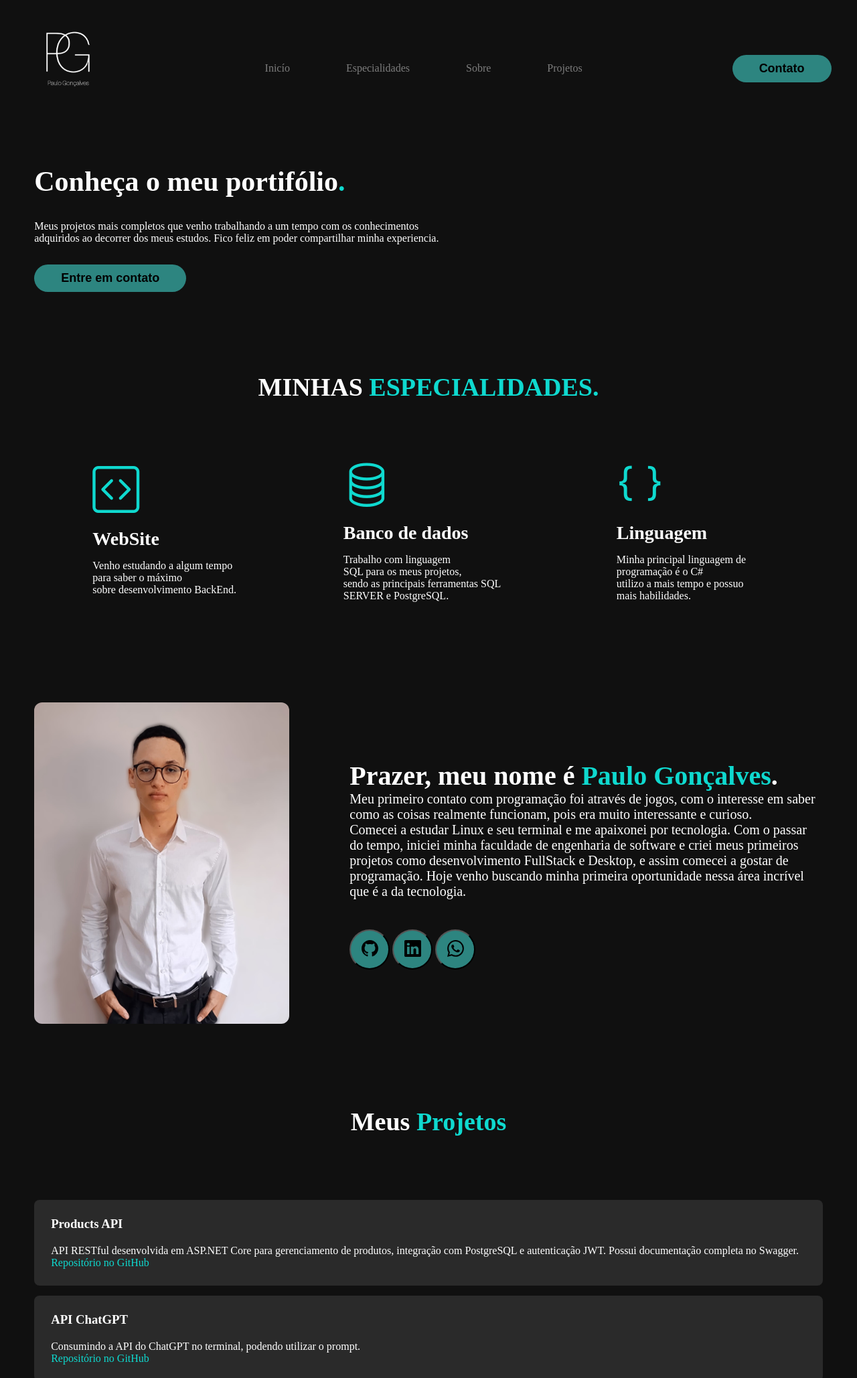
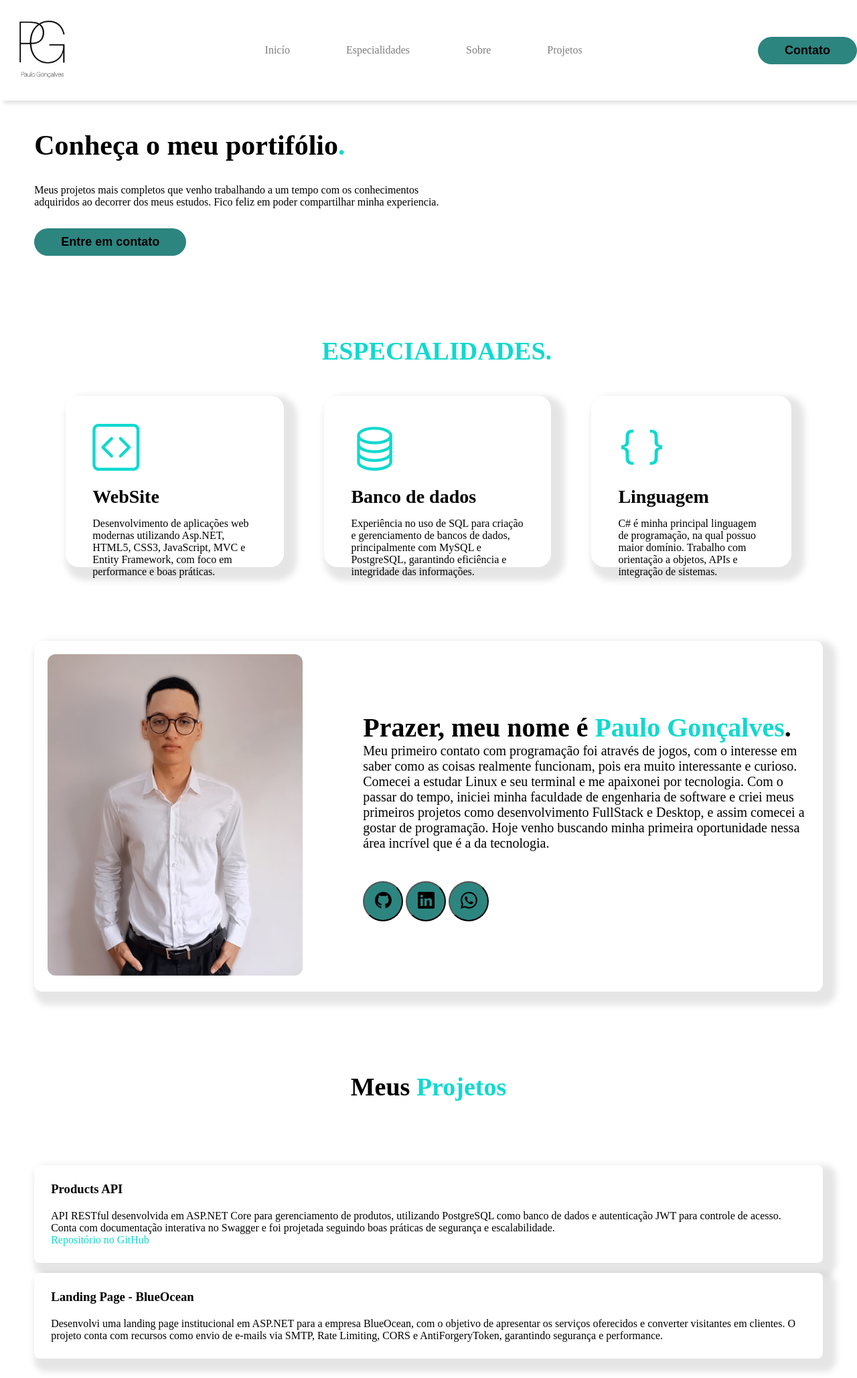
Before and after one commit to Xaglez/Meu-Portifolio, a plain HTML site: page Portifólio/index.html in a window 1280 px wide. Shown: the top 2058 px of the page at 67% size. Drawn offline with nearby package versions, Linux system fonts and the light colour scheme.

Commit message:
atulaziando versão desktop

```diff
--- a/Portifólio/index.html
+++ b/Portifólio/index.html
@@ -12,7 +12,7 @@
     <div class="interface">
         <div class="logo">
             <a href="">
-                <img src="images/Logo-Branca.png" alt="Paulo logo">
+                <img src="images/Logo-Pretapng.png" alt="Paulo logo">
             </a>
         </div>
 
@@ -60,22 +60,21 @@
               <div class="especialidades-box">
                         <i class="bi bi-code-square"></i>
                         <h3>WebSite</h3>
-                    <p>Venho estudando a algum tempo para saber o máximo <br>sobre desenvolvimento BackEnd.</p>
+                        <p>Desenvolvimento de aplicações web modernas utilizando Asp.NET, HTML5, CSS3, JavaScript, MVC e Entity Framework, com foco em performance e boas práticas.</p>
                     </div>
+
                     <div class="especialidades-box">
                         <i class="bi bi-database"></i>
                         <h3>Banco de dados</h3>
-                    <p>Trabalho com linguagem
-                    <br>SQL para os meus projetos,
-                    <br>sendo as principais ferramentas SQL SERVER e PostgreSQL.
-                    </p>
+                        <p>Experiência no uso de SQL para criação e gerenciamento de bancos de dados, principalmente com MySQL e PostgreSQL, garantindo eficiência e integridade das informações.</p>
                     </div>
+
                     <div class="especialidades-box">
                         <i class="bi bi-braces"></i>
                         <h3>Linguagem</h3>
-                    <p>Minha principal linguagem de programação é o C# <br>
-                    utilizo a mais tempo e possuo mais habilidades.
-                    </p>
+                        <p>C# é minha principal linguagem de programação, na qual possuo maior domínio. Trabalho com orientação a objetos, APIs e integração de sistemas.</p>
+                    </div>
+
                 </div>
             </div>
         </div>
@@ -105,13 +104,15 @@
         <h2>Meus <span>Projetos</span></h2>
         <div class="project">
            <h3>Products API</h3>
-            <p>API RESTful desenvolvida em ASP.NET Core para gerenciamento de produtos, integração com PostgreSQL e autenticação JWT. Possui documentação completa no Swagger.</p>
+<p>API RESTful desenvolvida em ASP.NET Core para gerenciamento de produtos, utilizando PostgreSQL como banco de dados e autenticação JWT para controle de acesso.
+Conta com documentação interativa no Swagger e foi projetada seguindo boas práticas de segurança e escalabilidade.</p>
 <a href="https://github.com/Xaglez/Minha-primeira-API/tree/master/Minha%20primeira%20API" target="_blank">Repositório no GitHub</a>
         </div>
         <div class="project">
-            <h3>API ChatGPT</h3>
-            <p>Consumindo a API do ChatGPT no terminal, podendo utilizar o prompt.</p>
-            <a href="https://github.com/Xaglez/Chat-GPT-C-Sharp" target="_blank">Repositório no GitHub</a>
+            <h3>Landing Page - BlueOcean</h3>
+<p>Desenvolvi uma landing page institucional em ASP.NET para a empresa BlueOcean, com o objetivo de apresentar os serviços oferecidos e converter visitantes em clientes.
+O projeto conta com recursos como envio de e-mails via SMTP, Rate Limiting, CORS e AntiForgeryToken, garantindo segurança e performance.</p>
+
         </div>
     </section>
  </main>
@@ -129,5 +130,6 @@
         </div>
     </div>
  </footer>
+ <script src="index.js"></script>
 </body>
 </html>
--- a/Portifólio/style.css
+++ b/Portifólio/style.css
@@ -2,6 +2,10 @@
     margin: 0px;
     padding: 0px;
     box-sizing: border-box;
+}
+
+p, h1 h2{
+    color: #000000;
 }
 
 h2.titulo{
@@ -15,7 +19,6 @@ h2.titulo span{
 }
 
 body{
-    background-color: #000000ef;
     height: 100vh;
 }
 
@@ -31,16 +34,23 @@ body{
     height: auto;
 }
 
+.interface .logo{
+    margin-top: 2%;
+}
+
 /* estilo do cabeçalho */
 
 header{
-    padding: 0px 3%;
+    padding: 0;
+    box-shadow: 5px 5px 5px rgba(0, 0, 0, 0.1);
+    align-items: center;
 }
 
 header > .interface{
     display: flex;
     align-items: center;
     justify-content: space-between;
+    max-height: 150px !important;
 }
 
 header a{
@@ -50,7 +60,7 @@ header a{
 }
 
 header a:hover{
-    color: #fff;
+    color: #000000;
     transform: scale(1.05);
     transition: 2ms;
 }
@@ -93,13 +103,11 @@ section.topo-do-site .flex{
 }
 
 .txt-topo h1{
-    color: #fff;
     font-size: 42px;
     line-height: 55px;
 }
 
 .txt-topo p{
-    color: #fff;
     margin: 30px 0px;
 }
 
@@ -123,19 +131,21 @@ section.especialidades .flex{
 }
 
 .especialidades .especialidades-box{
-    color: #fff;
     padding: 40px;
     border-radius: 20px;
     transition: .2s;
+    box-shadow: 10px 10px 10px 10px rgba(0, 0, 0, 0.1);
+    height: 20dvw;
 }
 
 .especialidades .titulo{
     margin-top: 80px;
+    margin-left: -13%;
 }
 
 .especialidades .especialidades-box:hover{
     transform: scale(1.05);
-    box-shadow: 0 0 8px #ffffff6d;
+    box-shadow: 10px 10px 10px 10px rgba(0, 0, 0, 0.1);
 }
 
 .especialidades .especialidades-box i{
@@ -159,7 +169,11 @@ section.especialidades .flex{
 
 .sobre .interface{
     display: flex;
+    box-shadow: 10px 10px 10px 10px rgba(0, 0, 0, 0.1);
+    border-radius: 12px;
+    padding: 20px;
 }
+
 
 .sobre .interface{
     margin-top: 70px;
@@ -175,7 +189,6 @@ section.especialidades .flex{
 }
 
 .sobre .interface .txt-sobre > h2{
-    color: #fff;
     font-size: 40px;
 }
 
@@ -184,7 +197,6 @@ section.especialidades .flex{
 }
 
 .sobre .interface .txt-sobre > p{
-    color: #fff;
     font-size: 20px;
 }
 
@@ -272,7 +284,6 @@ section.projects{
 }
 
 section.projects h2{
-    color: #fff;
     font-size: 38px;
     text-align: center;
     margin-bottom: 95px;
@@ -283,8 +294,7 @@ section.projects h2 span{
 }
 
 div.project{
-    color : #fff;
-    background-color: #2a2a2a;
+    background-color:#fff;
     border-radius: 8px;
     padding: 25px;
     margin-bottom: 15px;
@@ -294,15 +304,17 @@ div.project h3{
     margin-bottom: 20px;
 }
 
-div.project:hover{
-    box-shadow: 0 0 8px #ffffff6d;
-}
-
 .project, .api {
-    background-color: #2a2a2a;
+    background-color: #fff;
     border-radius: 8px;
     padding: 15px;
     margin-bottom: 15px;
+    box-shadow: 10px 10px 10px 10px rgba(0, 0, 0, 0.1);
+}
+
+.project:hover{
+    transform: scale(1.01);
+    box-shadow: 10px 10px 10px 10px rgba(0, 0, 0, 0.1);
 }
 
 .project a, .api a {
```
Also changed, not shown: Portifólio/script.js (+4 -8 lines), Portifólio/images/Logo-Pretapng.png (added). Lines whose indentation alone changed are shown as unchanged.
